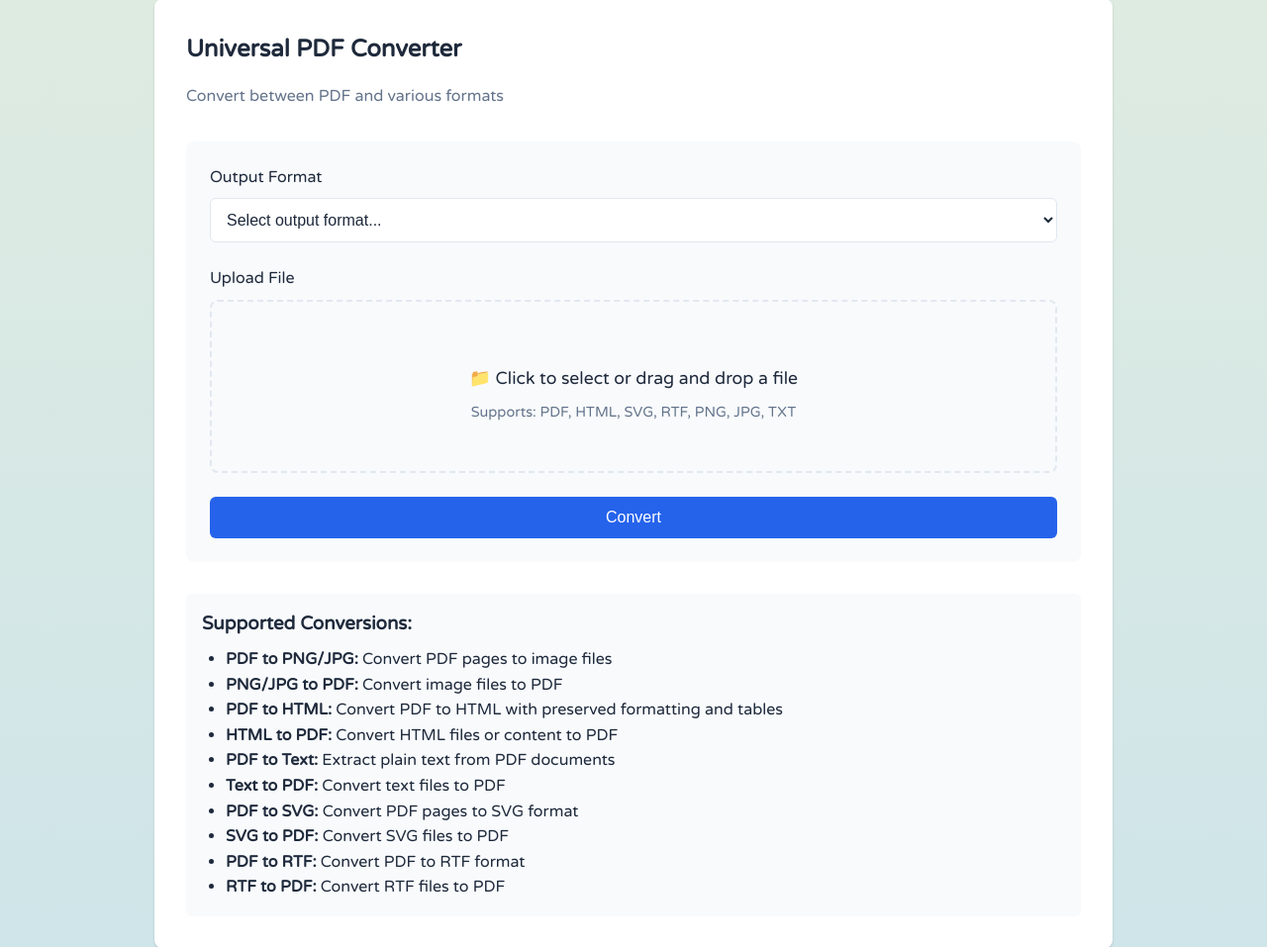
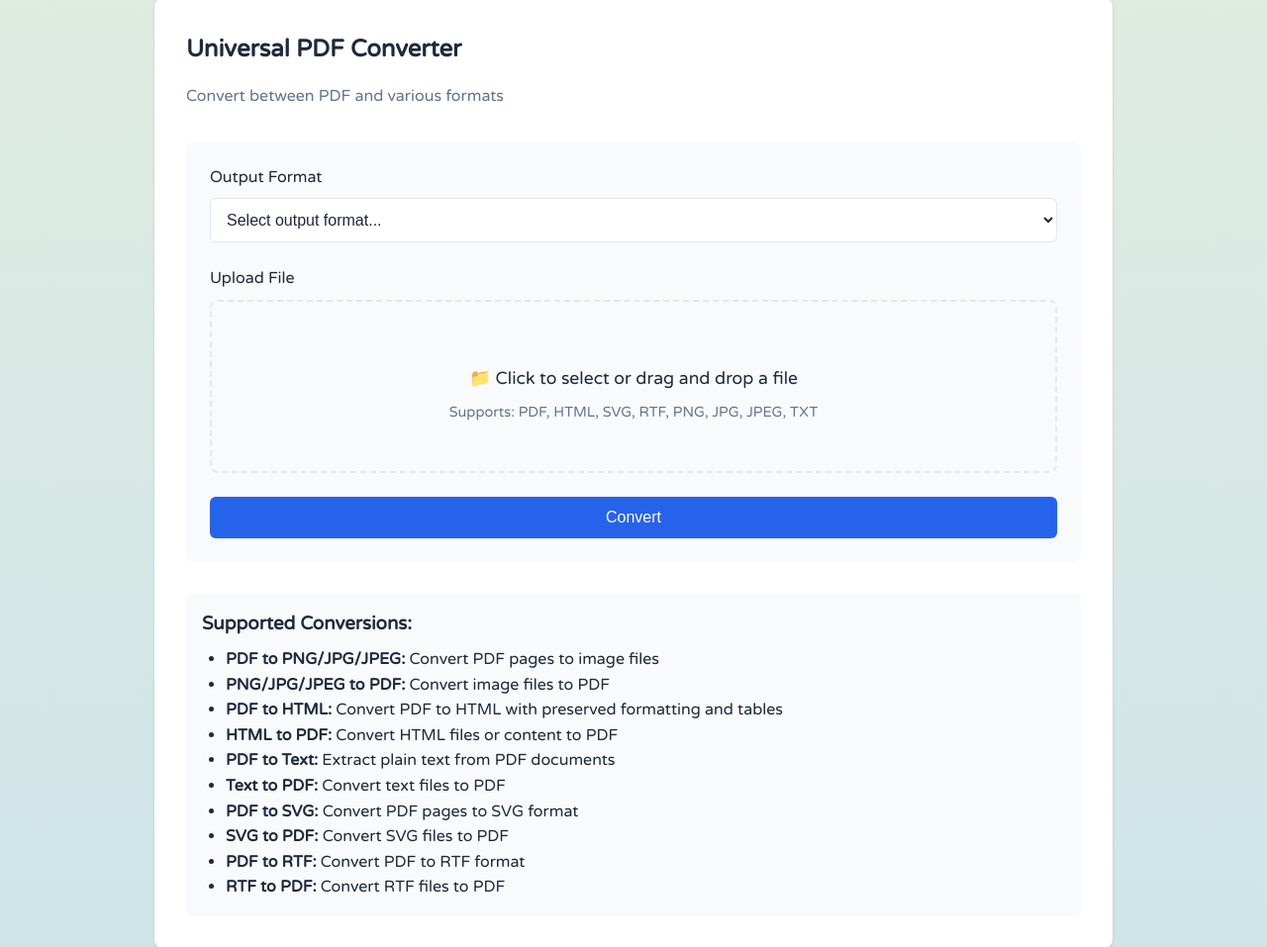
Before and after one commit to TarmoKouhkna/Flipunit, a Django app: page /pdf-tools/universal/ in a window 1280 px wide. Shown: the part 110-1067 px from the top of the page at 99% size. Run offline with Django 5.2, Linux system fonts and the light colour scheme; some libraries are stand-ins or nearby versions.

Commit message:
Update template files: color picker and PDF tools

```diff
--- a/templates/pdf_tools/universal.html
+++ b/templates/pdf_tools/universal.html
@@ -1,7 +1,7 @@
 {% extends 'base.html' %}
 
 {% block title %}Universal PDF Converter - {{ SITE_NAME }}{% endblock %}
-{% block meta_description %}Convert PDF to images (PNG, JPG), HTML, or text. Convert HTML to PDF. Universal PDF converter supporting multiple formats.{% endblock %}
+{% block meta_description %}Convert PDF to images (PNG, JPG, JPEG), HTML, or text. Convert HTML to PDF. Universal PDF converter supporting multiple formats.{% endblock %}
 
 {% block content %}
 <div class="card">
@@ -18,6 +18,7 @@
                 <optgroup label="From PDF">
                     <option value="png">PDF to PNG (Images)</option>
                     <option value="jpg">PDF to JPG (Images)</option>
+                    <option value="jpg">PDF to JPEG (Images)</option>
                     <option value="html">PDF to HTML</option>
                     <option value="txt">PDF to Text</option>
                     <option value="svg">PDF to SVG</option>
@@ -26,6 +27,7 @@
                 <optgroup label="To PDF">
                     <option value="pdf">PNG to PDF</option>
                     <option value="pdf">JPG to PDF</option>
+                    <option value="pdf">JPEG to PDF</option>
                     <option value="pdf">HTML to PDF</option>
                     <option value="pdf">Text to PDF</option>
                     <option value="pdf">SVG to PDF</option>
@@ -40,7 +42,7 @@
                 <input type="file" name="input_file" id="input_file" accept=".pdf,.html,.htm,.svg,.svgz,.rtf,.png,.jpg,.jpeg,.txt">
                 <div id="upload-content">
                     <p style="margin-top: 1rem; font-size: 1.1rem;">📁 Click to select or drag and drop a file</p>
-                    <p style="color: var(--text-secondary); font-size: 0.9rem; margin-top: 0.5rem;" id="file-info">Supports: PDF, HTML, SVG, RTF, PNG, JPG, TXT</p>
+                    <p style="color: var(--text-secondary); font-size: 0.9rem; margin-top: 0.5rem;" id="file-info">Supports: PDF, HTML, SVG, RTF, PNG, JPG, JPEG, TXT</p>
                 </div>
             </div>
         </div>
@@ -56,8 +58,8 @@
     <div style="margin-top: 2rem; padding: 1rem; background: var(--surface); border-radius: 6px;">
         <h3>Supported Conversions:</h3>
         <ul class="list-indent" style="margin-top: 0.5rem;">
-            <li><strong>PDF to PNG/JPG:</strong> Convert PDF pages to image files</li>
-            <li><strong>PNG/JPG to PDF:</strong> Convert image files to PDF</li>
+            <li><strong>PDF to PNG/JPG/JPEG:</strong> Convert PDF pages to image files</li>
+            <li><strong>PNG/JPG/JPEG to PDF:</strong> Convert image files to PDF</li>
             <li><strong>PDF to HTML:</strong> Convert PDF to HTML with preserved formatting and tables</li>
             <li><strong>HTML to PDF:</strong> Convert HTML files or content to PDF</li>
             <li><strong>PDF to Text:</strong> Extract plain text from PDF documents</li>
@@ -143,7 +145,7 @@ document.addEventListener('DOMContentLoaded', function() {
             }
         } else {
             if (fileInfo) {
-                fileInfo.textContent = 'Supports: PDF, HTML, SVG, RTF, PNG, JPG, TXT';
+                fileInfo.textContent = 'Supports: PDF, HTML, SVG, RTF, PNG, JPG, JPEG, TXT';
             }
         }
     });
```
Also changed, not shown: templates/color_picker/picker.html (+10 -1 lines), templates/pdf_tools/index.html (+4 -4 lines).
